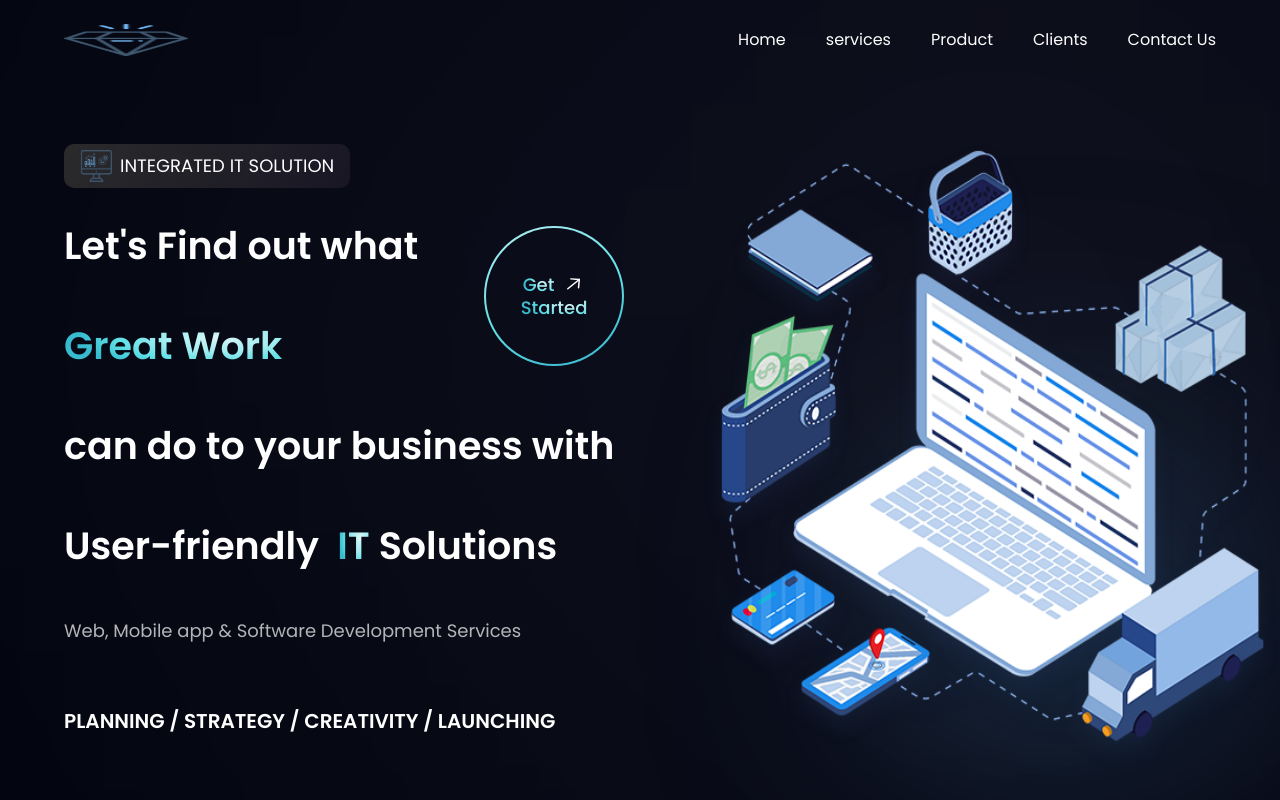
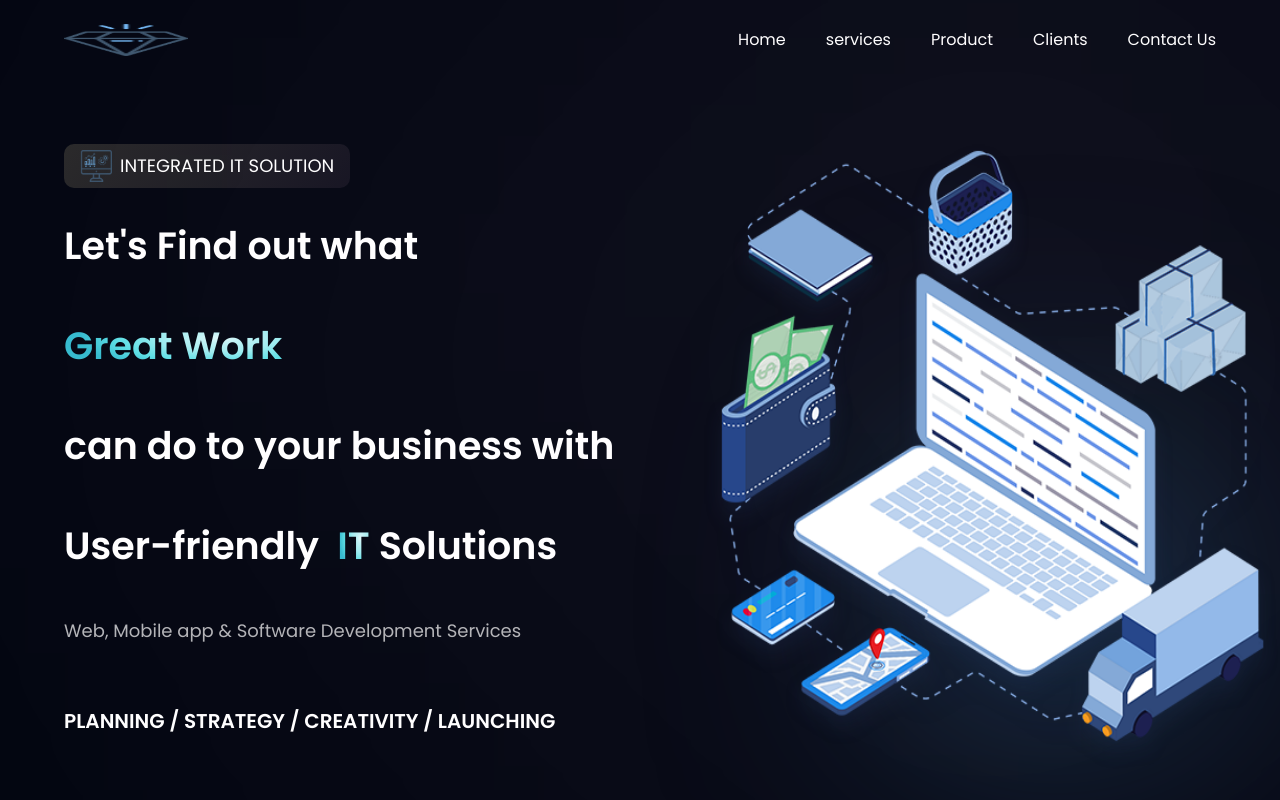
Before and after one commit to bhagyesh16/WebSite, a React (Create React App) app: page / in a window 1280 px wide. Shown: the top 800 px of the page. Built offline with nearby package versions, Linux system fonts and the light colour scheme.

Commit message:
Your commit message

```diff
--- a/src/components/Home.jsx
+++ b/src/components/Home.jsx
@@ -31,10 +31,7 @@ const Home = () => (
           </span> {" "}
          </h1>
 
-        <div className="ss:flex hidden md:mr-4
-          mr-0">
-          <Getstared />
-        </div>
+
 
       </div>
 
@@ -74,10 +71,6 @@ const Home = () => (
       <div className="absolute z-[0] w-[50%]
       h-[50%] right-20 bottom-20 blue__gradient" />
     </div>
-
-    <div className={`ss:hidden ${styles.flexCenter}`}>
-      <Getstared/>
-    </div>
   </section>
 
 )
```
